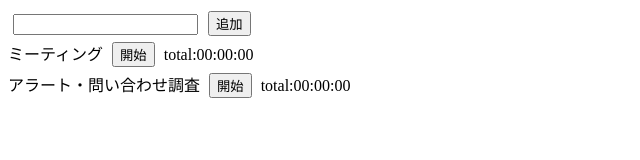
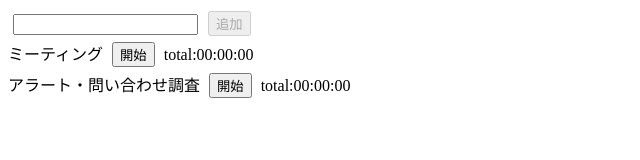
Before and after one commit to 839-0x0/work-tlog, a React app: page / in a window 1280 px wide. Shown: the top 160 px of the page, without its empty margins (0-640 px from the left). Built offline with nearby package versions, Linux system fonts and the light colour scheme; the HTML template or start-up script is replaced by a standard one.

Commit message:
タスク名が何も入力されていない時には追加ボタンが押せないように変更 #4

```diff
--- a/src/components/InputWithAddButton.js
+++ b/src/components/InputWithAddButton.js
@@ -4,7 +4,7 @@ function InputWithAddButton({ itemName, handleInputChange, handleAddClick }) {
     return (
         <div>
             <input type="text" value={itemName} onChange={handleInputChange} />
-            <button onClick={handleAddClick}>追加</button>
+            <button onClick={handleAddClick} disabled={!itemName.trim()}>追加</button>
         </div>
     );
 }
```
